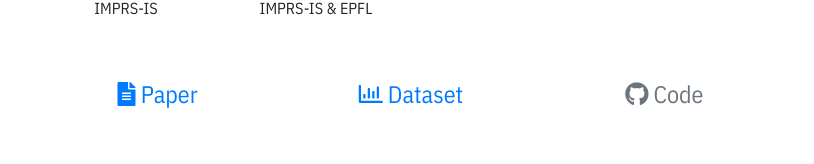
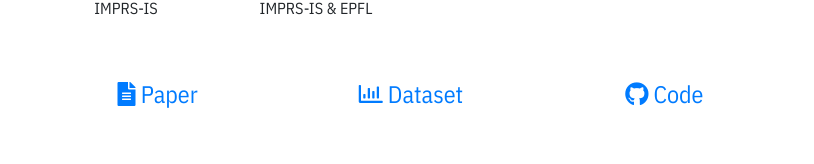
Before and after one commit to domainadaptation/continual, a plain HTML site: page index.html in a window 1280 px wide. Shown: the part 272-436 px from the top of the page, without its empty margins (229-1043 px from the left). Drawn offline with nearby package versions, Linux system fonts and the light colour scheme.

Commit message:
fix disabled code button

```diff
--- a/index.html
+++ b/index.html
@@ -161,7 +161,7 @@
                     </div>
                     <div class="col-sm-4 mb-4">
                         <h4>
-                            <a class="btn-link disabled" href="https://github.com/oripress/CCC" target="_blank">
+                            <a class="btn-link" href="https://github.com/oripress/CCC" target="_blank">
                             <i class="fab fa-github"></i>
                                 Code
                             </a>
```
